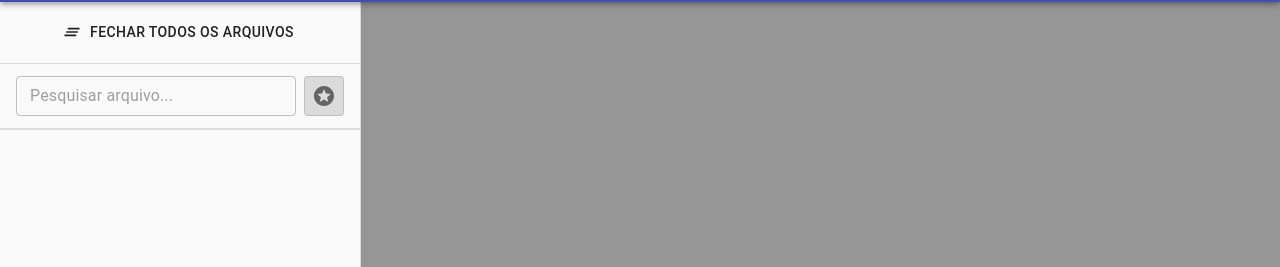
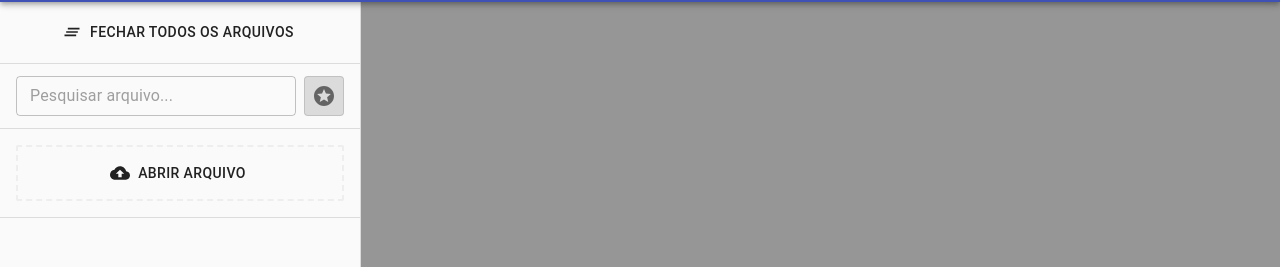
Before and after one commit to guesant-archived/lp-utils, a React (Vite) app in the folder frontend-react/: page /tools/compacted in a window 1280 px wide. Shown: the part 62-329 px from the top of the page. Built offline with nearby package versions, Linux system fonts and the light colour scheme.

Commit message:
feat(frontend-react): CompactManager: SideBarActions: ActionOpenArchiveDropzone

```diff
--- a/frontend-react/package.json
+++ b/frontend-react/package.json
@@ -30,6 +30,7 @@
     "nanoid": "^3.1.23",
     "react": "^17.0.0",
     "react-dom": "^17.0.0",
+    "react-dropzone": "^11.3.2",
     "react-redux": "^7.2.4",
     "react-router-dom": "^5.2.0"
   },
--- /dev/null
+++ b/frontend-react/src/app/Pages/CompactManager/Explorer/Actions/ActionOpenArchiveDropzone.tsx
@@ -0,0 +1,51 @@
+import List from "@material-ui/core/List";
+import ListItem from "@material-ui/core/ListItem";
+import clsx from "clsx";
+import React, { useCallback } from "react";
+import { useDropzone } from "react-dropzone";
+import { getArchiveRecordFromFile } from "../../../../../utils/getArchiveRecordFromFile";
+import { useCompactManagerContext } from "../../Hooks/useCompactManagerContext";
+import { ActionOpenArchiveDropzoneButton } from "./ActionOpenArchiveDropzoneButton";
+import { useStylesOpenArchive } from "./styles";
+
+const StyledActionOpenArchiveDropzone: React.FC<{
+  divProps?: React.HTMLAttributes<HTMLDivElement>;
+}> = ({ children, divProps }) => {
+  const styles = useStylesOpenArchive();
+  return (
+    <>
+      <List>
+        <ListItem>
+          <div
+            {...divProps}
+            children={children}
+            className={clsx("tw-w-full", styles.dropzone)}
+          />
+        </ListItem>
+      </List>
+    </>
+  );
+};
+
+export function ActionOpenArchiveDropzone() {
+  const { setArchives } = useCompactManagerContext();
+
+  const updateOpenedArchives = useCallback((selectedFiles: File[] | null) => {
+    const files = Array.from(selectedFiles || []).map(getArchiveRecordFromFile);
+    setArchives(files);
+  }, []);
+
+  const dropState = useDropzone({
+    multiple: true,
+    accept: ".zip,.rar,.tar",
+    onDrop: updateOpenedArchives,
+  });
+  const { getRootProps, getInputProps } = dropState;
+
+  return (
+    <StyledActionOpenArchiveDropzone divProps={getRootProps()}>
+      <input {...getInputProps()} />
+      <ActionOpenArchiveDropzoneButton dropState={dropState} />
+    </StyledActionOpenArchiveDropzone>
+  );
+}
--- /dev/null
+++ b/frontend-react/src/app/Pages/CompactManager/Explorer/Actions/ActionOpenArchiveDropzoneButton.tsx
@@ -0,0 +1,42 @@
+import Button, { ButtonProps } from "@material-ui/core/Button";
+import BackupIcon from "@material-ui/icons/Backup";
+import clsx from "clsx";
+import React from "react";
+import { DropzoneState } from "react-dropzone";
+import { useStylesOpenArchive } from "./styles";
+
+export type IActionOpenArchiveDropzoneButtonProps = {
+  dropState: DropzoneState;
+};
+
+const StyledActionOpenArchiveDropzoneButton: React.FC<{} & ButtonProps> = ({
+  ...props
+}) => {
+  const styles = useStylesOpenArchive();
+  return (
+    <Button
+      className={clsx("tw-w-full tw-h-full", styles.dropzoneButton)}
+      {...props}
+    />
+  );
+};
+
+export function ActionOpenArchiveDropzoneButton(
+  props: IActionOpenArchiveDropzoneButtonProps,
+) {
+  const {
+    dropState: { isDragActive },
+  } = props;
+
+  return (
+    <>
+      <StyledActionOpenArchiveDropzoneButton
+        onDrop={(e) => e.preventDefault()}
+        onDragOver={(e) => e.preventDefault()}
+        {...(isDragActive
+          ? { children: <p>Solte Aqui</p> }
+          : { startIcon: <BackupIcon />, children: <p>Abrir Arquivo</p> })}
+      />
+    </>
+  );
+}
--- /dev/null
+++ b/frontend-react/src/app/Pages/CompactManager/Explorer/Actions/styles.tsx
@@ -0,0 +1,23 @@
+import { createStyles, makeStyles } from "@material-ui/core";
+
+export const useStylesOpenArchive = makeStyles(
+  createStyles({
+    dropzone: {
+      flex: "1",
+      display: "flex",
+      flexDirection: "column",
+      alignItems: "center",
+      borderWidth: "2px",
+      borderRadius: "2px",
+      borderColor: "#eeeeee",
+      borderStyle: "dashed",
+      backgroundColor: "#fafafa",
+      color: "#bdbdbd",
+      outline: "none",
+      outlineColor: "currentcolor",
+    },
+    dropzoneButton: {
+      padding: "14px 16px",
+    },
+  }),
+);
--- a/frontend-react/src/app/Pages/CompactManager/Explorer/ExplorerSideBarActions.tsx
+++ b/frontend-react/src/app/Pages/CompactManager/Explorer/ExplorerSideBarActions.tsx
@@ -2,6 +2,7 @@ import Divider from "@material-ui/core/Divider";
 import React from "react";
 import { ActionCloseAllArchives } from "./Actions/ActionCloseAllArchives";
 import { ActionQuery } from "./Actions/ActionQuery";
+import { ActionOpenArchiveDropzone } from "./Actions/ActionOpenArchiveDropzone";
 
 export default function CompactExplorerSideBarActions() {
   return (
@@ -10,6 +11,7 @@ export default function CompactExplorerSideBarActions() {
       <Divider />
       <ActionQuery />
       <Divider />
+      <ActionOpenArchiveDropzone />
     </>
   );
 }
--- a/frontend-react/src/app/Pages/CompactManager/Explorer/styles.tsx
+++ b/frontend-react/src/app/Pages/CompactManager/Explorer/styles.tsx
@@ -1,4 +1,3 @@
-import { createStyles, makeStyles } from "@material-ui/core";
 import React from "react";
 
 export function StyledCompactExplorerSideBar({ children }: any) {
```
